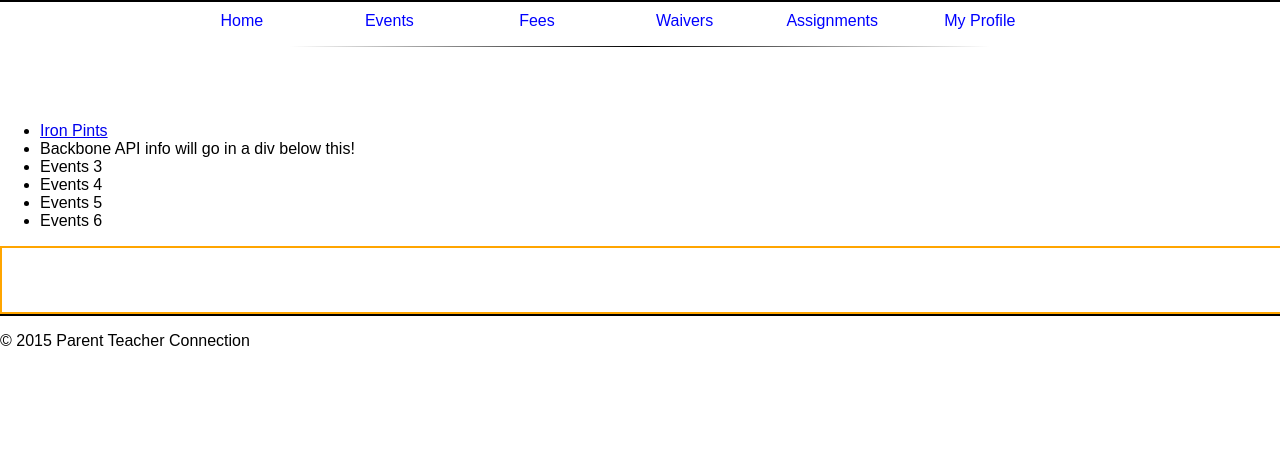
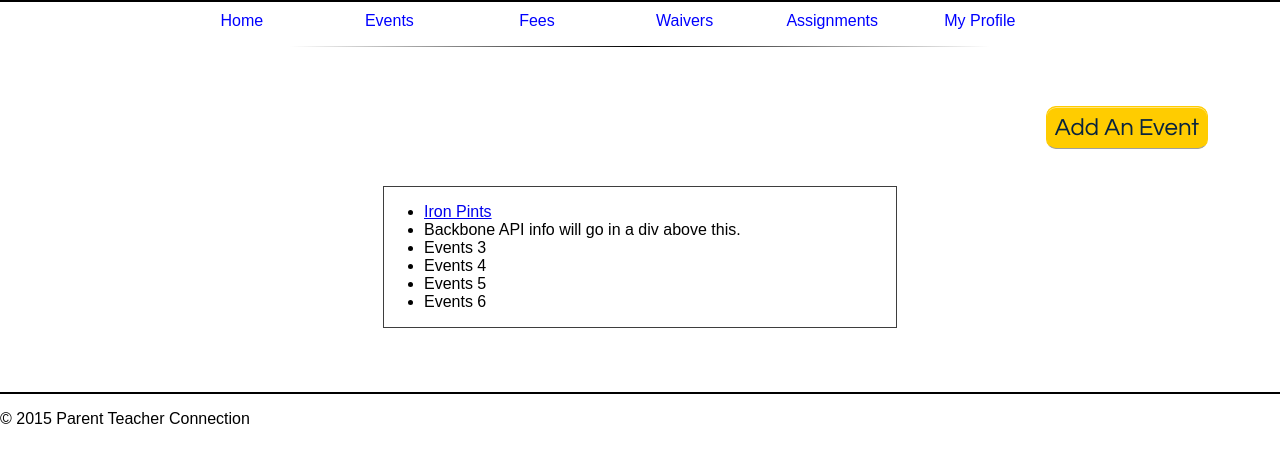
Before and after one commit to KristieWhite/ptc_app, a plain HTML site: page eventsTeacher.html in a window 1280 px wide. Shown: the part 80-542 px from the top of the page. Drawn offline with nearby package versions, Linux system fonts and the light colour scheme; grey boxes are pictures that could not be loaded; a script that the page names is missing.

Commit message:
teacherViewEvents

```diff
--- a/css/events.css
+++ b/css/events.css
@@ -27,11 +27,34 @@ div.sexyLine {
     height: 4em;
 }
 
-div.chalkPic {
-    height: 4em;
-    width: 100%;
-    border: 2px solid orange;
-    background-image: ("images/chalkboardBackground.jpg");
-    background-attachment: fixed;
-    background-repeat: repeat-x;
+.centerView {
+    width: 40%;
+    margin: auto;
+    border: 1px rgb(62, 62, 62);
+    border-style: groove;
 }
+
+.sexyButton {
+    color: #08233e;
+    font: 1.5em Futura, 'Century Gothic', AppleGothic, sans-serif;
+    padding: 8px;
+    border: 1px solid #ffcc00;
+    -moz-border-radius: 10px;
+    -webkit-border-radius: 10px;
+    border-radius: 10px;
+    border-bottom: 1px solid #9f9f9f;
+    -moz-box-shadow: inset 0 1px 0 rgba(255, 255, 255, 0.5);
+    -webkit-box-shadow: inset 0 1px 0 rgba (255, 255, 255, 0.5);
+    box-shadow: inset 0 1px 0 rgba(255, 255, 255, 0.5);
+    cursor: pointer;
+    background-color: rgba(255, 204, 0, 1);
+ }
+button:hover {
+        background-color: rgba(255, 204, 0, 0, 8);
+ }
+
+#addEvent {
+    float: right;
+    margin-right: 3em;
+
+}
--- a/events.html
+++ b/eventsTeacher.html
@@ -30,6 +30,11 @@
         </div>
 
        <div class="filler"></div>
+
+       <button id="addEvent" class="sexyButton">Add An Event</button>
+       <p class="clearFloat"></p>
+       <div class="filler"></div>
+
     <!--This is for the mustache list data-->
         <div id="eventsListDiv"></div>
 
@@ -37,10 +42,10 @@
         <div id="eventsDetailDiv"></div>
 
     <!--This is the tester dummy list below-->
-        <div>
+        <div class="centerView">
             <ul>
                 <li><a href="eventsDetail">Iron Pints</a></li>
-                <li><a>Backbone API info will go in a div below this!</a></li>
+                <li><a>Backbone API info will go in a div above this.</a></li>
                 <li><a>Events 3</a></li>
                 <li><a>Events 4</a></li>
                 <li><a>Events 5</a></li>
@@ -50,7 +55,7 @@
 
     </div><!--closes page container-->
 
-       <div class="chalkPic"></div>
+       <div class="filler"></div>
 
         <div class="footer">
             <p>&copy; 2015 Parent Teacher Connection</p>
```
Also changed, not shown: eventsParent.html (added, +72 -0 lines).
